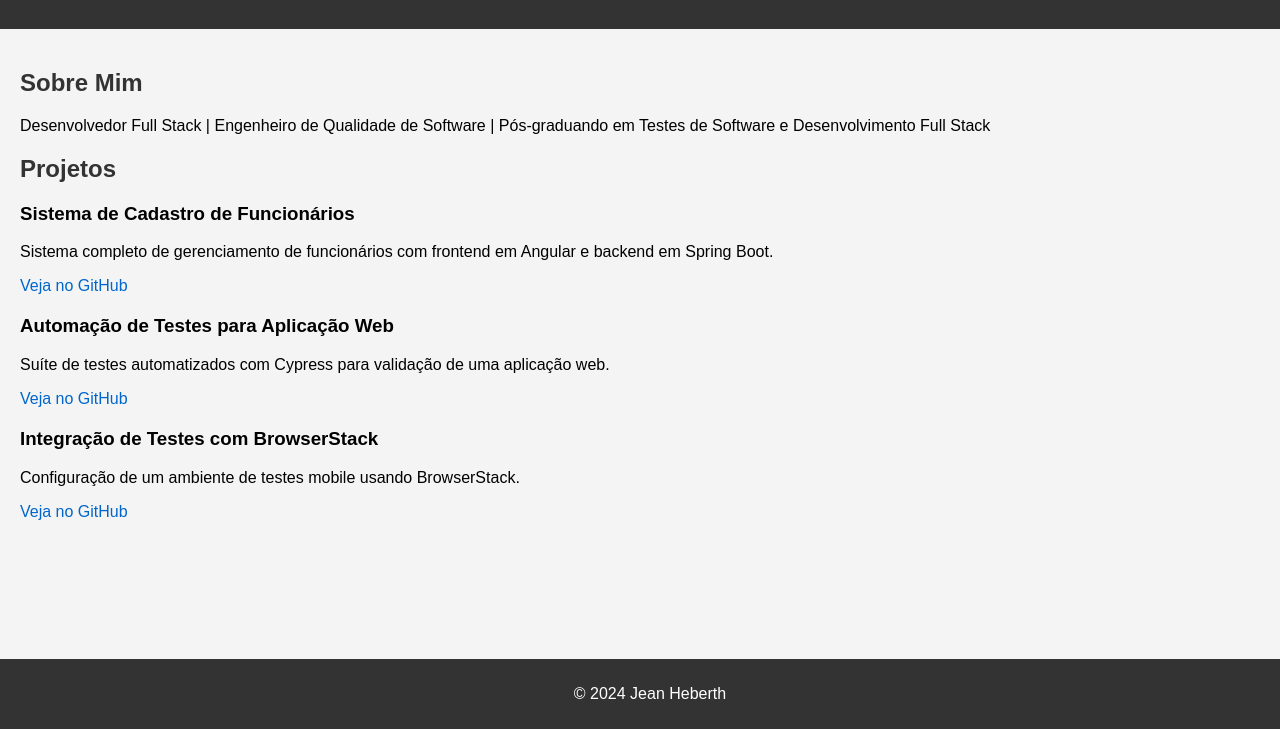
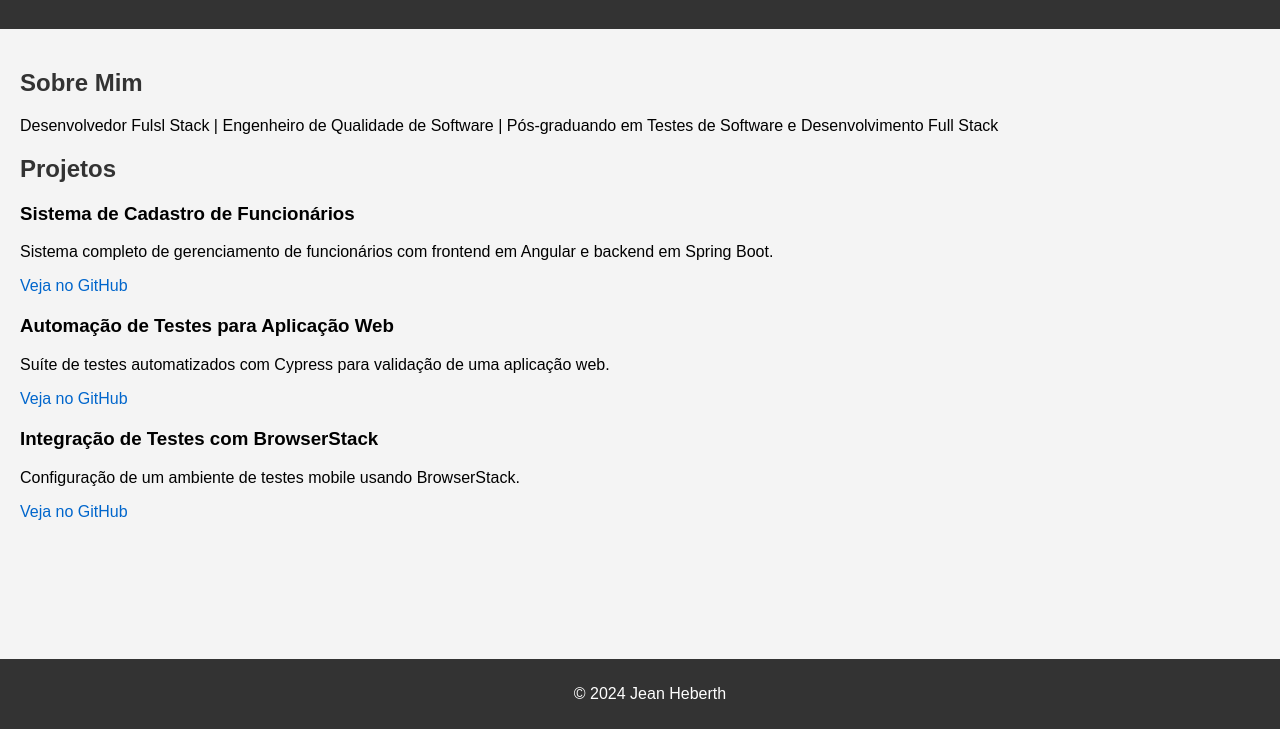
Before and after one commit to JeanHeberth/JeanHeberth.github.io, a plain HTML site: page index.html in a window 1280 px wide. Shown: the part 71-800 px from the top of the page. Drawn offline with Linux system fonts and the light colour scheme.

Commit message:
Alterando arquivo

```diff
--- a/index.html
+++ b/index.html
@@ -51,7 +51,8 @@
 
     <section>
         <h2>Sobre Mim</h2>
-        <p> Desenvolvedor Full Stack | Engenheiro de Qualidade de Software | Pós-graduando em Testes de Software e Desenvolvimento Full Stack</p>
+
+        <p> Desenvolvedor Fulsl Stack | Engenheiro de Qualidade de Software | Pós-graduando em Testes de Software e Desenvolvimento Full Stack</p>
 
 
         <h2>Projetos</h2>
```
